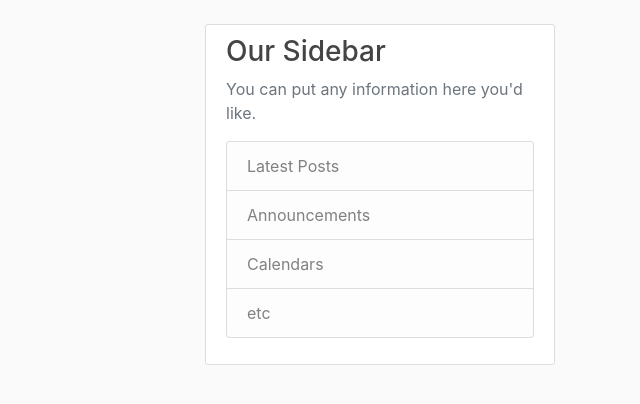
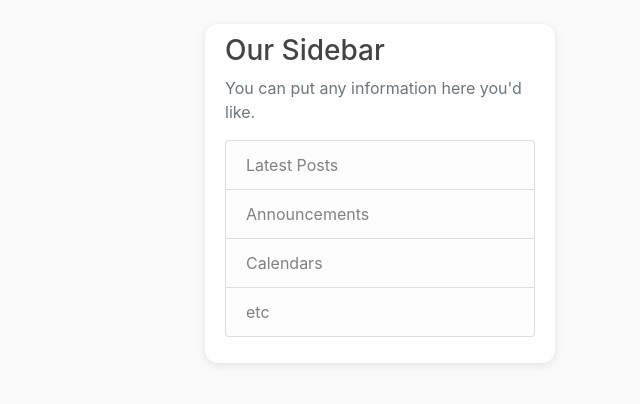
Before and after one commit to ManasSatpute/Flasite, a Flask app: page / in a window 1280 px wide. Shown: the part 56-460 px from the top of the page, without its empty margins (640-1280 px from the left). Run offline with Flask 2, Linux system fonts and the light colour scheme; data that the repository does not hold is empty; some libraries are stand-ins or nearby versions.

Commit message:
Update main.css

```diff
--- a/flasite/static/main.css
+++ b/flasite/static/main.css
@@ -27,9 +27,9 @@ h1, h2, h3, h4, h5, h6 {
 .content-section {
   background: #ffffff;
   padding: 10px 20px;
-  border: 1px solid #dddddd;
-  border-radius: 3px;
   margin-bottom: 20px;
+  border-radius: 13px;
+  box-shadow: 0 2px 8px rgb(0 0 0 / 10%);
 }
 
 .article-title {
```
